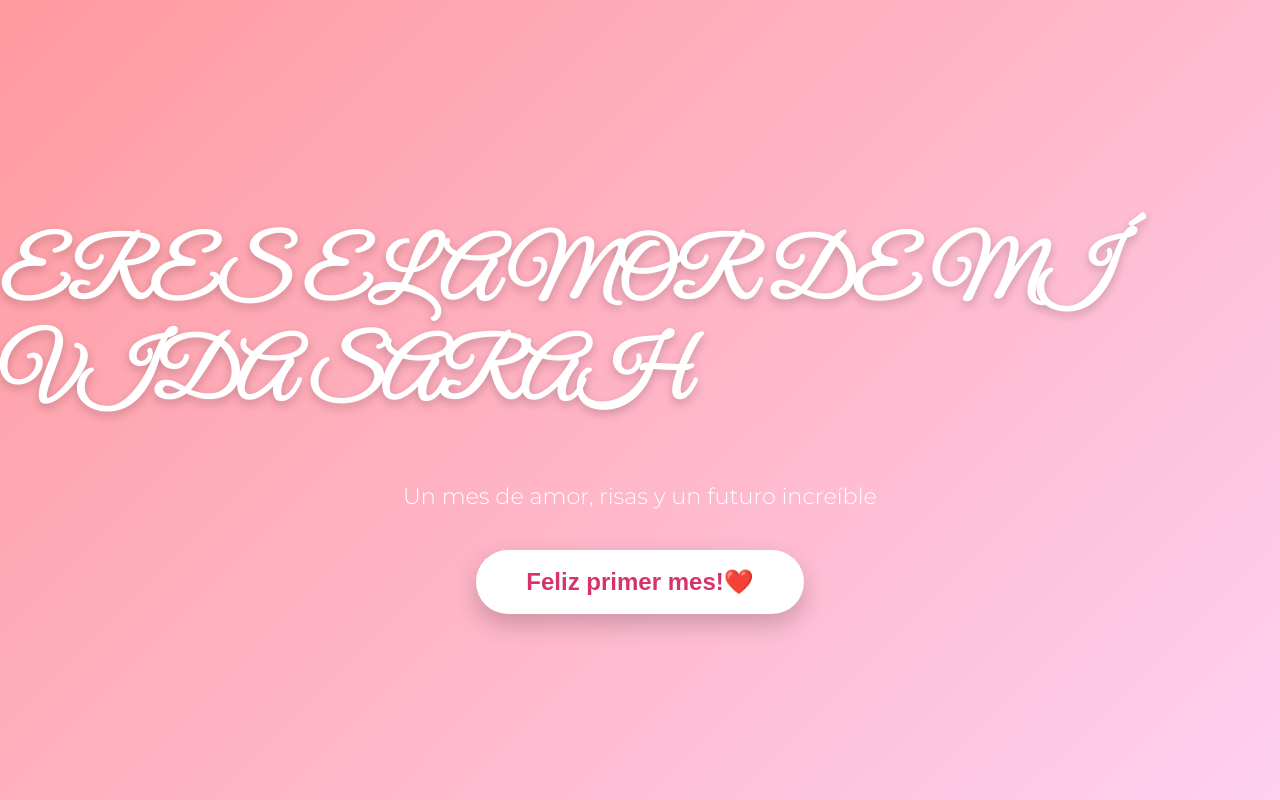
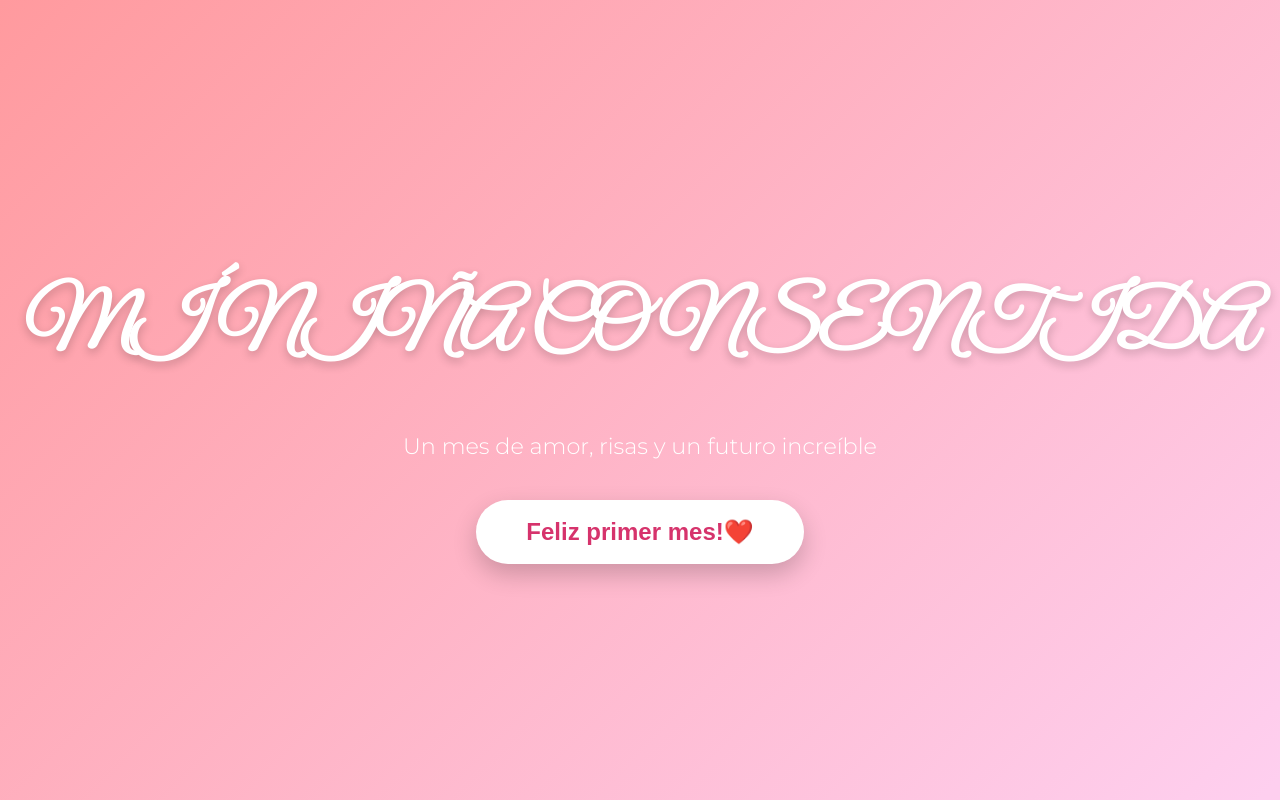
Before and after one commit to juve0308/unMES1, a plain HTML site: page index.html in a window 1280 px wide. Drawn offline with Linux system fonts and the light colour scheme; a web font is replaced by a local one.

Commit message:
Update index.html

```diff
--- a/index.html
+++ b/index.html
@@ -250,7 +250,7 @@
 
     <!-- Pantalla de Inicio -->
     <div id="start-screen">
-        <h1>ERES EL AMOR DE MÍ VIDA SARAH</h1>
+        <h1>MÍ NIÑA CONSENTIDA</h1>
         <p style="font-size: 1.4rem; font-weight: 300; margin-bottom: 40px;">Un mes de amor, risas y un futuro increíble</p>
         <button id="enter-btn">Feliz primer mes!❤️</button>
     </div>
```
